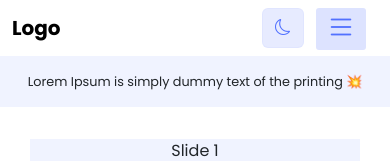
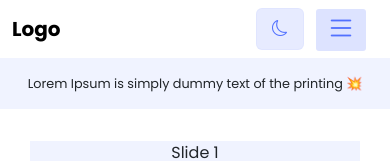
Before and after one commit to zeru-program/sunmedz, a React (Vite) app: page / in a window 390 px wide. Shown: the top 161 px of the page. Built offline with nearby package versions, Linux system fonts and the light colour scheme.

Commit message:
fix visual

```diff
--- a/src/components/Nav.css
+++ b/src/components/Nav.css
@@ -16,6 +16,9 @@ nav div, nav, .navbar-brand, .nav-item {
 .navbar-toggler:active {
     box-shadow: 0 0 0 !important;
 }
+.btn-mode-ms {
+    padding: 8px 15px !important;
+}
 
 @media screen and (max-width: 500px) {
     .btn-login {
@@ -25,7 +28,6 @@ nav div, nav, .navbar-brand, .nav-item {
         display: none !important;
     }
     .navbar-collapse {
-        padding-block: 30px;
     }
 }
 @media screen and (min-width: 501px) and (max-width: 999px) {
```
